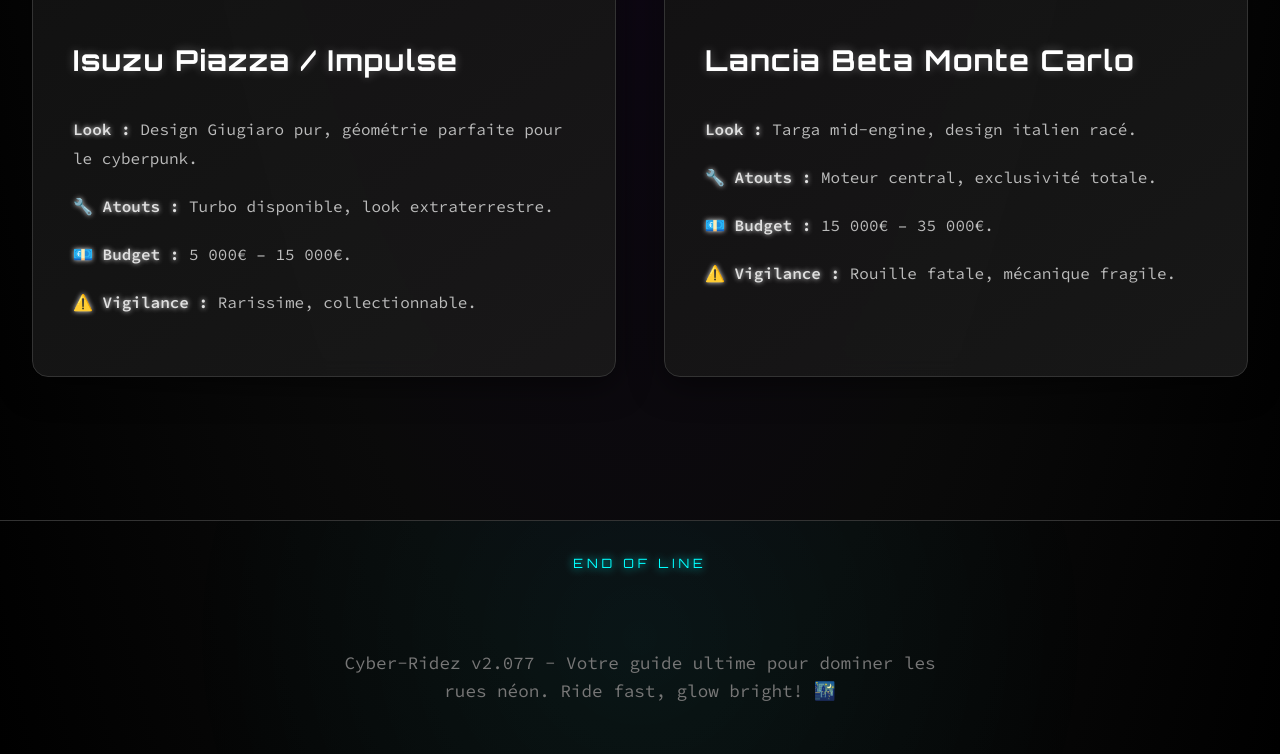
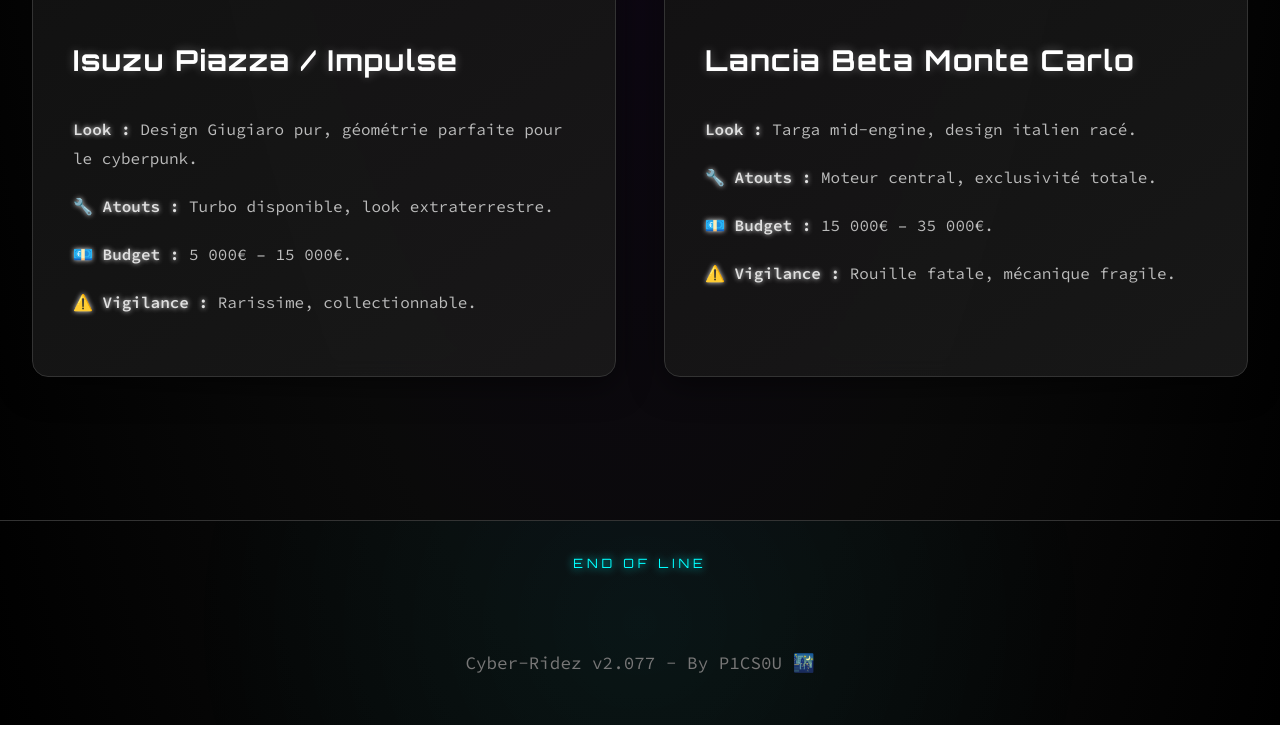
Before and after one commit to GOPICS0U/CYBER-RIDEZ, a plain HTML site: page index.html in a window 1280 px wide. Shown: the part 5888-6642 px from the top of the page. After the commit the page ends 6613 px from the top, so only its background shows below. Drawn offline with Linux system fonts and the light colour scheme.

Commit message:
Update index.html

```diff
--- a/index.html
+++ b/index.html
@@ -858,7 +858,7 @@
     </main>
 
     <footer>
-        <p>Cyber-Ridez v2.077 - Votre guide ultime pour dominer les rues néon. Ride fast, glow bright! 🌃</p>
+        <p>Cyber-Ridez v2.077 - By P1CS0U 🌃</p>
     </footer>
 
     <script>
```
